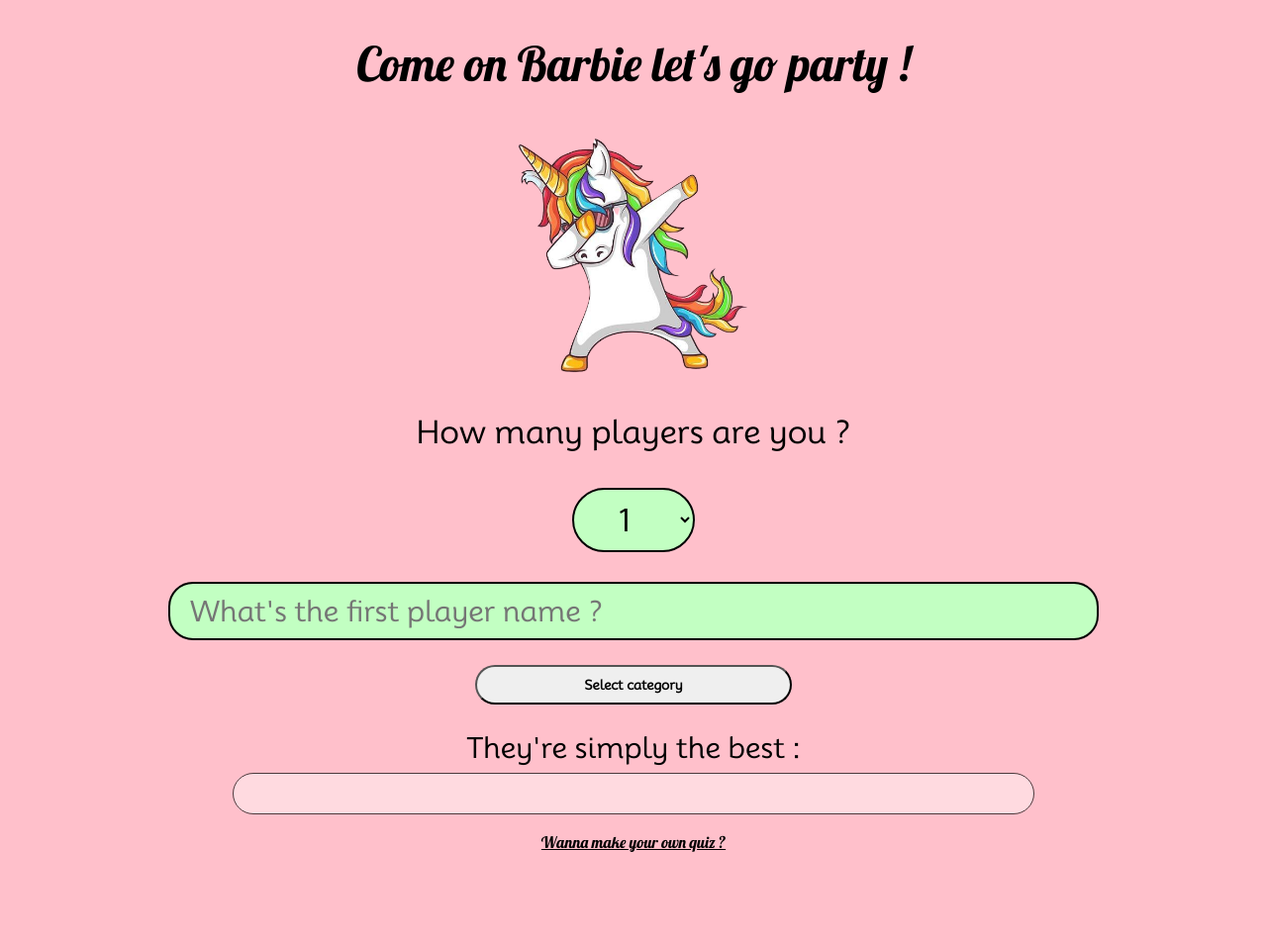
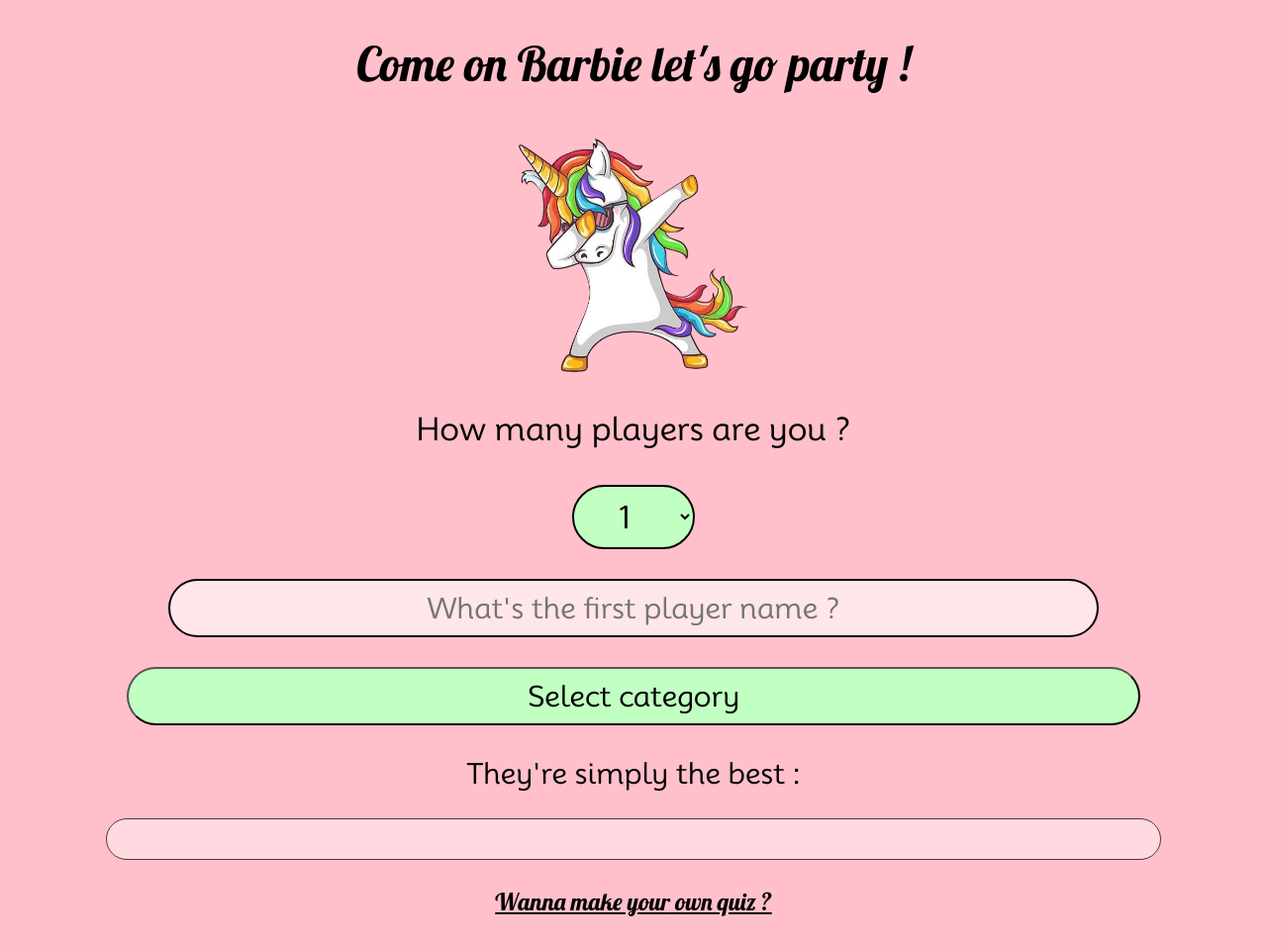
Before and after one commit to Arkayve/come-on-barbie-let-s-go-party, a PHP site: page / in a window 1280 px wide. Shown: the whole page at 99% size. Before the commit the page ends 861 px from the top, so only its background shows below. Run offline with PHP 8.4, Linux system fonts and the light colour scheme.

Commit message:
serious changes everywhere. change agencement of html div in index, js evolve, css is almost ok

```diff
--- a/assets/css/style.css
+++ b/assets/css/style.css
@@ -1,14 +1,17 @@
 :root {
-    /* fonts */
+    /* FONTS */
     --primary-font: 'lobster';
     --secondary-font: 'mooli-regular';
-    /* colors */
+
+    /* COLORS */
     --bg-pink: pink;
     --pink-light: rgb(255, 230, 234);
     --bg-select: rgb(172, 193, 255);
     --bg-yellow: rgb(255, 255, 194);
     --bg-green: rgb(194, 255, 194);
     --bg-red: rgb(255, 128, 149);
+    --bg-orange: #FFBF49;
+    --bg-grey: #FFE6EA;
     --black: black;
     --white: white;
 }
@@ -23,7 +26,7 @@
     src: url('../fonts/Mooli-Regular.ttf');
 }
 
-/* utils */
+/* UTILS */
 .hidden {
     display: none !important;
 }
@@ -44,19 +47,21 @@
     flex-direction: column;
 }
 
+.select,
+.full-select {
+    background-color: var(--bg-select);
+}
+
+.partially-select {
+    background-color: var(--bg-orange);
+}
+
 body {
     background-color: var(--bg-pink);
     font-family: var(--secondary-font);
     text-align: center;
-
 }
 
-/* to hide input of other players if not use */
-.player-choice__player-name:not(.active) {
-    display: none;
-}
-
-/* have a unicorn */
 .unicorn {
     height: 260px;
 }
@@ -82,57 +87,117 @@ h3 {
 
 .btn {
     font-family: var(--secondary-font);
-    font-weight: 600;
 }
 
-/* make some style for inputs names spaces and go button */
-.player-choice__player-number {
+/* NUMBER OF PLAYER */
+/* to hide input of other players if not use */
+.index__player__name:not(.active) {
+    display: none;
+}
+
+.index__player__number {
     font-family: var(--secondary-font);
     font-size: 2rem;
+    background-color: var(--bg-green);
     border: solid black 2px;
-    background-color: var(--bg-green);
+    border-radius: 40px;
     padding: 10px 40px;
-    border-radius: 40px;
     margin-bottom: 15px;
 }
 
-.player-choice__player-name {
+/* INPUT NAMES */
+.index__player__name {
     font-family: var(--secondary-font);
     font-size: 1.8rem;
-    background-color: var(--bg-green);
+    text-align: center;
+    background-color: var(--bg-grey);
     border: solid black 2px;
-    border-radius: 25px;
+    border-radius: 40px;
     width: 70%;
     padding: 10px 20px;
     margin: 15px;
-    overflow-wrap: break-word;
+}
+
+/* BTN SELECT CATEGORY */
+.index__player__btn-category {
+    background-color: var(--bg-green);
+    text-align: center;
+    font-size: 1.8rem;
+    border-radius: 40px;
+    width: 80%;
+    padding: 10px 20px;
+    margin: 15px;
+}
+
+/* CHOICE OF CATEGORY */
+.index__category-container {
+    padding: 10px 0px;
+}
+
+.index__category-container__btn {
+    text-align: center;
+    font-size: 1.8rem;
+    background-color: var(--bg-grey);
+    border-radius: 40px;
+    width: 90%;
+    padding: 10px 20px;
+    margin: 15px;
+}
+
+.index__category-container__nav {
+    justify-content: space-around;
+    margin: 20px auto;
+}
+
+.index__category-container__nav__img {
+    width: 25%;
+}
+
+/* CHOICE OF DIFFICULTY */
+.index__difficulty-container {
+    height: 700px;
+    justify-content: space-around;
+}
+
+.index__difficulty-container h2 {
+    margin-top: 50px;
+}
+
+.index__difficulty-container__btn {
+    font-size: 1.8rem;
+    background-color: var(--bg-grey);
+    width: 90%;
+    padding: 10px 20px;
+    margin: 15px;
+    border-radius: 40px;
+}
+
+.easy {
+    background-color: var(--bg-green);
+}
+
+.medium {
+    background-color: var(--bg-yellow);
+}
+
+.hard {
+    background-color: var(--bg-red);
+}
+
+.index__difficulty-container__nav__img {
+    width: 25%;
+    margin-top: 30px;
 }
 
 .endgame__btn-home,
-.game__btn-end-party,
-.quiz-choice__btn-category {
+.game__btn-end-party {
     width: 15%;
     border-radius: 20px;
     margin: 10px;
     height: 40px;
 }
 
-/* here we make style for quiz choice zone */
-.quiz-choice__btn-category {
-    width: 25%;
-    height: 40px;
-    margin-top: 10px;
-}
-
-.quiz-container {
-    flex-wrap: wrap;
-    padding: 10px 0px;
-    width: 90%;
-    margin: auto;
-}
-
-.game__answer__btn,
-.quiz-container__btn {
+.game__answer__btn {
     border-radius: 5px;
     padding: 10px 10px;
     height: 50px;
@@ -140,24 +205,19 @@ h3 {
     margin: 2px;
 }
 
-.quiz-choice__difficulty {
-    margin-bottom: 20px;
+.index__ranking-container__list {
+    font-size: 1.5rem;
+    background-color: var(--pink-light);
+    width: 80%;
+    margin: auto;
+    padding: 20px;
+    margin-top: 30px;
+    border: solid var(--black) 1px;
+    border-radius: 50px;
+    list-style-type: none;
 }
 
-.quiz-choice__difficulty__btn {
-    border-radius: 20px;
-    height: 40px;
-}
-
-.select {
-    background-color: var(--bg-select);
-}
-
-
-
-/* here is some style for ranking */
 .game__anecdote,
-.index__ranking-list,
 .endgame__ranking-list {
     background-color: var(--pink-light);
     width: 60%;
@@ -168,16 +228,17 @@ h3 {
     list-style-type: none;
 }
 
-.index__ranking-list,
+.index__ranking-container__list,
 .endgame__ranking-list {
     opacity: 70%;
 }
 
 .index__own-quiz-link {
     font-family: var(--primary-font);
+    font-size: 1.5rem;
     color: var(--black);
     display: block;
-    padding: 20px;
+    padding: 30px;
 }
 
 .endgame__btn-home,
@@ -185,13 +246,6 @@ h3 {
     background-color: var(--bg-red);
 }
 
-/************************************************************************\\
-//                       ****   **** *   *  ****                         \\
-//                       *   * *   * ** **  *                            \\
-//                       *     *   * * * *  ****                         \\
-//                       *  ** ***** *   *  *                            \\
-//                       ***** *   * *   *  ****                         \\
-//***********************************************************************/
 .game__timer {
     border: solid 1px var(--black);
     border-radius: 20px;
@@ -251,21 +305,3 @@ h3 {
     background-image: url('../img/heart-gold-glitter.png') !important;
     background-size: auto !important;
 } */
-
-.index__soon-title {
-    border-top: solid 2px var(--black);
-    margin-top: 10px;
-    margin-bottom: 5px;
-    padding-top: 15px;
-    text-shadow: 1px 1px 15px rgba(255, 0, 0, 0.788);
-}
-
-.spotify-container {
-    padding-bottom: 15px;
-}
-
-.spotify-container__img {
-    margin-left: 2px;
-    width: 30px;
-    height: 30px;
-}
--- a/index.html
+++ b/index.html
@@ -16,84 +16,87 @@
 
     <main>
         <section id="index">
+            <div id="index__player" class="flex column align-center">
                 <h1>Come on Barbie let's go party !</h1>
                 <img class="unicorn" alt="dabbing unicorn" src="assets/img/licorn-bg.png">
-
-
-                <div class="player-choice flex column align-center">
                 <h2>How many players are you ?</h2>
-                    <select id="player-choice__player-number" class="player-choice__player-number">
+                <select id="index__player__number" class="index__player__number">
                     <option value="1">1</option>
                     <option value="2">2</option>
                     <option value="3">3</option>
                     <option value="4">4</option>
                 </select>
                 <input id="first-player-name" type="text" placeholder="What's the first player name ?"
-                        class="player-choice__player-name active">
+                    class="index__player__name active">
                 <input id="second-player-name" type="text" placeholder="What's the second player name ?"
-                        class="player-choice__player-name">
+                    class="index__player__name">
                 <input id="third-player-name" type="text" placeholder="What's the third player name ?"
-                        class="player-choice__player-name">
+                    class="index__player__name">
                 <input id="fourth-player-name" type="text" placeholder="What's the fourth player name ?"
-                        class="player-choice__player-name">
+                    class="index__player__name">
+                <button type="button" id="index__player__btn-category" class="btn index__player__btn-category">Select
+                    category</button>
+            </div>
+            <div id="index__category-container" class="index__category-container flex align-center column hidden">
+                <h2>Select category :</h2>
+                <button type="button" class="btn index__category-container__btn flex justify-center"
+                    data-category-name="bieres_belges">Bières belges</button>
+                <button type="button" class="btn index__category-container__btn flex justify-center"
+                    data-category-name="covid_19">COVID-19</button>
+                <button type="button" class="btn index__category-container__btn flex justify-center"
+                    data-category-name="culture_en_vrac">Culture en
+                    vrac</button>
+                <button type="button" class="btn index__category-container__btn flex justify-center"
+                    data-category-name="dessins_animes">Dessins
+                    animés</button>
+                <button type="button" class="btn index__category-container__btn flex justify-center"
+                    data-category-name="faits_de_societe">Faits de
+                    société</button>
+                <button type="button" class="btn index__category-container__btn flex justify-center"
+                    data-category-name="grands_monuments">Grands
+                    monuments</button>
+                <button type="button" class="btn index__category-container__btn flex justify-center"
+                    data-category-name="heros_de_kaamelott">Héros de
+                    Kaamelott</button>
+                <button type="button" class="btn index__category-container__btn flex justify-center"
+                    data-category-name="marques_et_slogans">Marques et
+                    slogans</button>
+                <button type="button" class="btn index__category-container__btn flex justify-center"
+                    data-category-name="mont_saint_michel">Mont
+                    Saint-Michel</button>
+                <button type="button" class="btn index__category-container__btn flex justify-center"
+                    data-category-name="mythes_et_legendes">Mythes et
+                    légendes</button>
+                <button type="button" class="btn index__category-container__btn flex justify-center"
+                    data-category-name="paris_de_nos_jours">Paris de nos
+                    jours</button>
+                <button type="button" class="btn index__category-container__btn flex justify-center"
+                    data-category-name="series_americaines">Séries
+                    américaines</button>
+                <button type="button" class="btn index__category-container__btn flex justify-center"
+                    data-category-name="star_trek">Star Trek</button>
+                <button type="button" class="btn index__category-container__btn flex justify-center"
+                    data-category-name="stats_internet_2018">Stats internet
+                    2018</button>
+                <button type="button" class="btn index__category-container__btn flex justify-center"
+                    data-category-name="x_files">X-Files</button>
+                <div id="index__category-container__nav" class="index__category-container__nav flex">
+                    <img src="assets/img/go-back-btn.png" alt="icon arrow left" id="category-back" class="index__category-container__nav__img">
+                    <img src="assets/img/validate-btn.png" alt="icon validate" id="category-validate" class="index__category-container__nav__img hidden">
+                </div>
+            </div>
+            <div id="index__difficulty-container" class="index__difficulty-container flex column align-center hidden">
+                <h2>Select difficulty :</h2>
+                <button id="débutant" type="button" class="btn index__difficulty-container__btn easy">Easy</button>
+                <button id="confirmé" type="button" class="btn index__difficulty-container__btn medium">Medium</button>
+                <button id="expert" type="button" class="btn index__difficulty-container__btn hard">Hard</button>
+                <img src="assets/img/go-back-btn.png" alt="icon arrow left" data-value="back"
+                        class="index__difficulty-container__nav__img">
             </div>
 
-                <div id="quiz-choice" class="quiz-choice">
-                    <button type="button" id="quiz-choice__btn-category"
-                        class="btn quiz-choice__btn-category">Select category</button>
-                    <div id="quiz-container" class="quiz-container flex justify-center hidden">
-                        <button type="button" class="btn quiz-container__btn flex align-center"
-                            data-quiz-name="bieres_belges">Bières belges</button>
-                        <button type="button" class="btn quiz-container__btn flex align-center"
-                            data-quiz-name="covid_19">COVID-19</button>
-                        <button type="button" class="btn quiz-container__btn flex align-center"
-                            data-quiz-name="culture_en_vrac">Culture en
-                            vrac</button>
-                        <button type="button" class="btn quiz-container__btn flex align-center"
-                            data-quiz-name="dessins_animes">Dessins
-                            animés</button>
-                        <button type="button" class="btn quiz-container__btn flex align-center"
-                            data-quiz-name="faits_de_societe">Faits de
-                            société</button>
-                        <button type="button" class="btn quiz-container__btn flex align-center"
-                            data-quiz-name="grands_monuments">Grands
-                            monuments</button>
-                        <button type="button" class="btn quiz-container__btn flex align-center"
-                            data-quiz-name="heros_de_kaamelott">Héros de
-                            Kaamelott</button>
-                        <button type="button" class="btn quiz-container__btn flex align-center"
-                            data-quiz-name="marques_et_slogans">Marques et
-                            slogans</button>
-                        <button type="button" class="btn quiz-container__btn flex align-center"
-                            data-quiz-name="mont_saint_michel">Mont
-                            Saint-Michel</button>
-                        <button type="button" class="btn quiz-container__btn flex align-center"
-                            data-quiz-name="mythes_et_legendes">Mythes et
-                            légendes</button>
-                        <button type="button" class="btn quiz-container__btn flex align-center"
-                            data-quiz-name="paris_de_nos_jours">Paris de nos
-                            jours</button>
-                        <button type="button" class="btn quiz-container__btn flex align-center"
-                            data-quiz-name="series_americaines">Séries
-                            américaines</button>
-                        <button type="button" class="btn quiz-container__btn flex align-center"
-                            data-quiz-name="star_trek">Star Trek</button>
-                        <button type="button" class="btn quiz-container__btn flex align-center"
-                            data-quiz-name="stats_internet_2018">Stats internet
-                            2018</button>
-                        <button type="button" class="btn quiz-container__btn flex align-center"
-                            data-quiz-name="x_files">X-Files</button>
-                    </div>
-                    <div id="quiz-choice__difficulty" class="quiz-choice__difficulty hidden">
-                        <button id="débutant" type="button" class="btn quiz-choice__difficulty__btn">Easy</button>
-                        <button id="confirmé" type="button" class="btn quiz-choice__difficulty__btn">Medium</button>
-                        <button id="expert" type="button" class="btn quiz-choice__difficulty__btn">Hard</button>
-                    </div>
-                </div>
-
-                <div>
-                    <h3 id="index__ranking-title" class="index__ranking-title">They're simply the best :</h3>
-                    <ol id="index__ranking-list" class="index__ranking-list"></ol>
+            <div id="index__ranking-container">
+                <h3 id="index__ranking-container__title" class="index__ranking-container__title">They're simply the best :</h3>
+                <ol id="index__ranking-container__list" class="index__ranking-container__list"></ol>
             </div>
 
             <a id="index__own-quiz-link" class="index__own-quiz-link" href="#">Wanna make your own quiz ?</a>
```
Also changed, not shown: assets/js/script.js (+95 -59 lines), assets/img/go-back-btn.png (added), assets/img/icon-go-back.png (deleted), assets/img/icon-validate.png (deleted), assets/img/validate-btn.png (added). Lines whose indentation alone changed are shown as unchanged.
